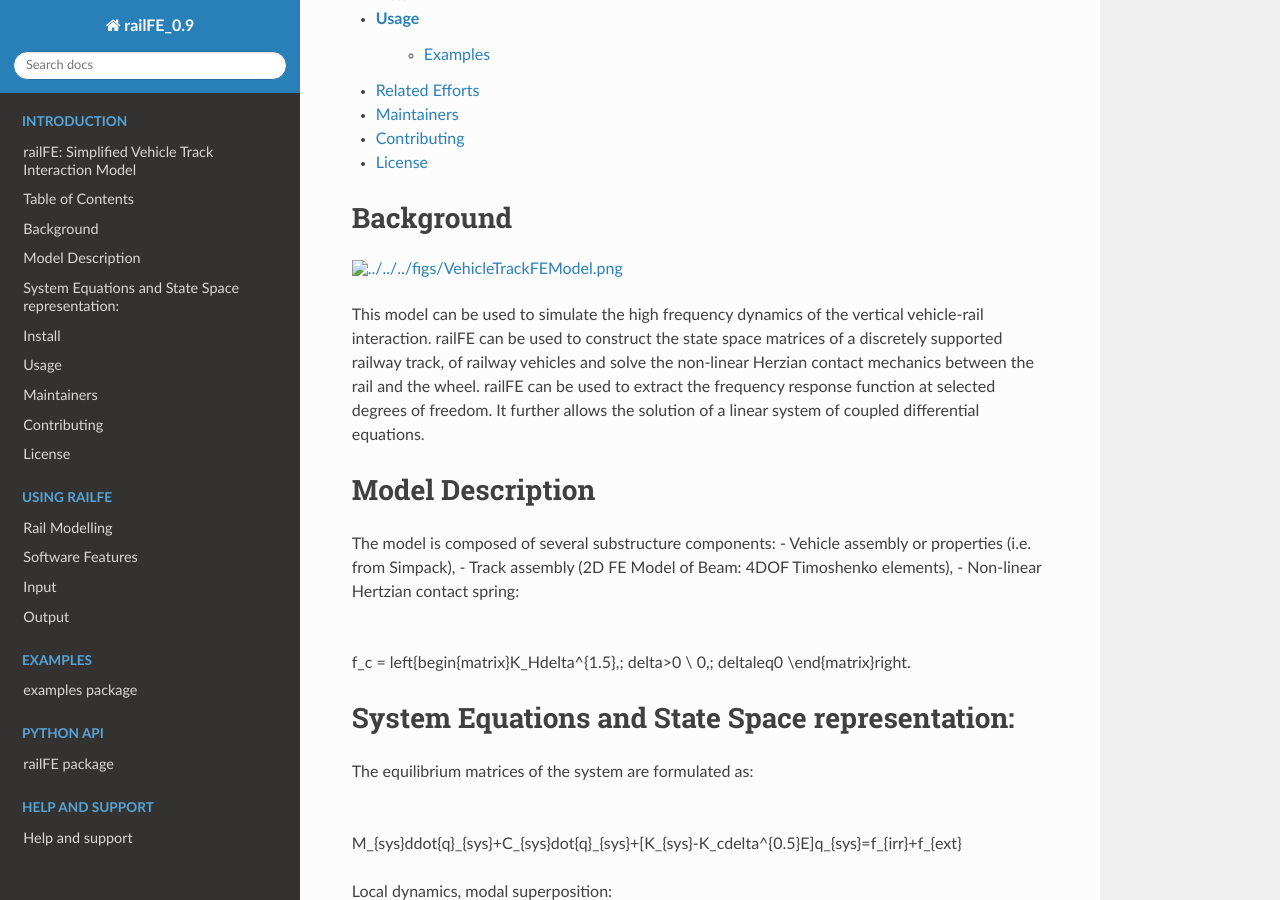
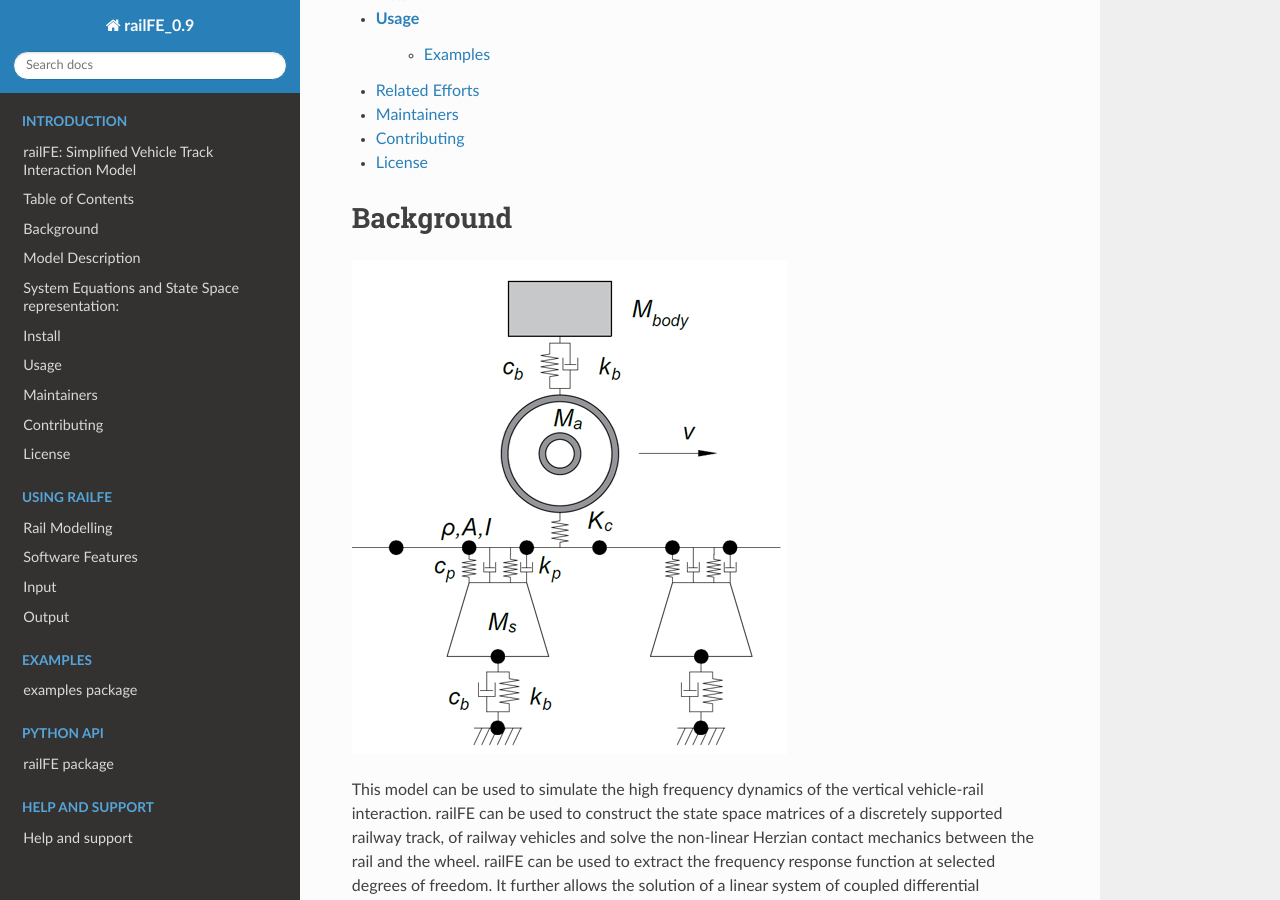
Before and after one commit to CyprienHoelzl/railFE, a Sphinx documentation site: the page built from docs/source/README.rst, in a window 1280 px wide and 900 px high, scrolled down 358 px. Built offline with Sphinx 7.4.7 and the Read the Docs theme 2.0.0, drawn with Linux system fonts in a browser that asks for light colours.

Commit message:
readthedocs documentation pathToImage

```diff
--- a/docs/source/README.rst
+++ b/docs/source/README.rst
@@ -22,7 +22,7 @@ Table of Contents
 Background
 ==========================================================
 
-.. image:: ../../../figs/VehicleTrackFEModel.png
+.. image:: ../../figs/VehicleTrackFEModel.png
 	:target: Vehicle-Track FE Model
 
 This model can be used to simulate the high frequency dynamics of the vertical vehicle-rail interaction.
```
